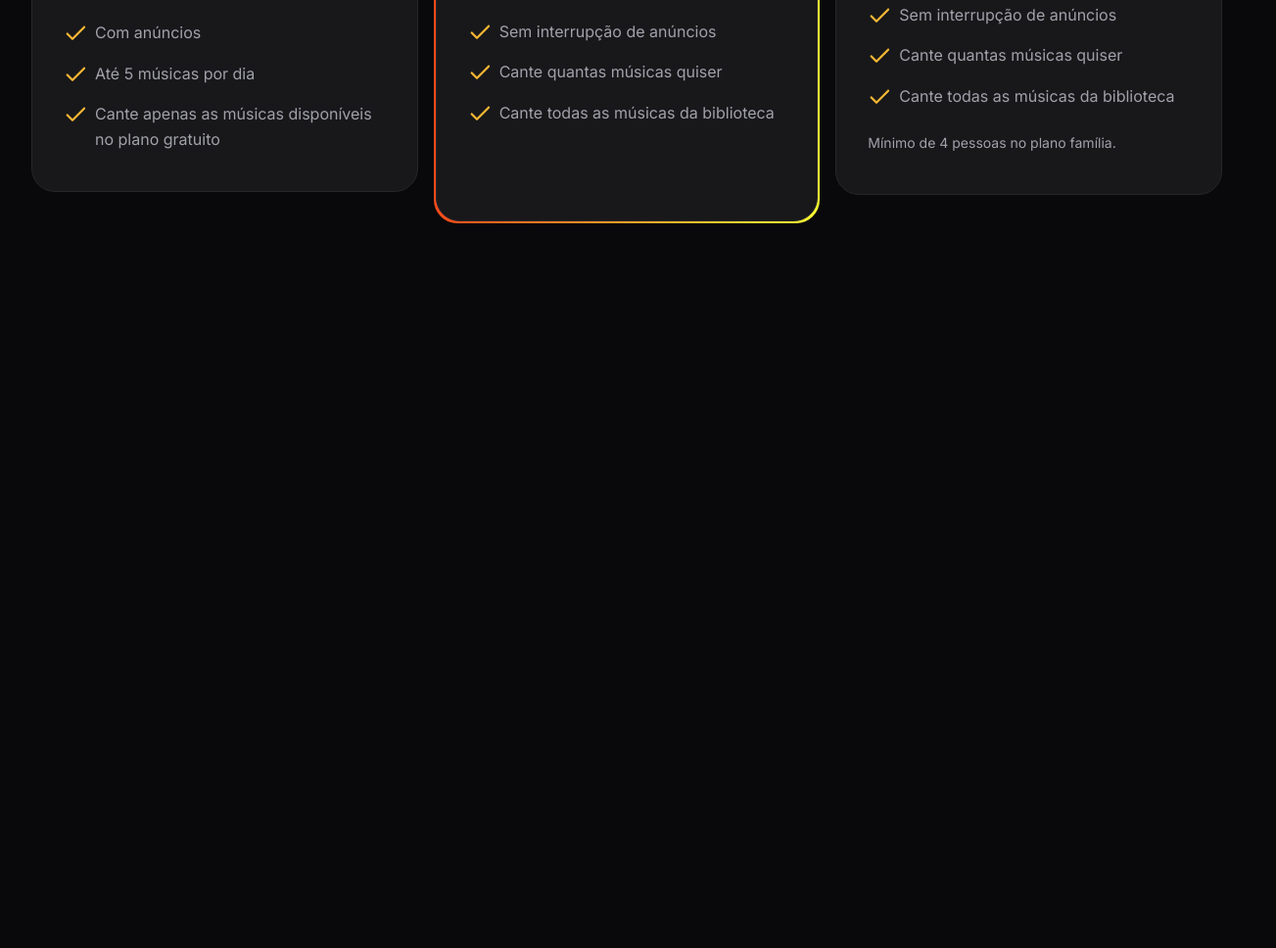
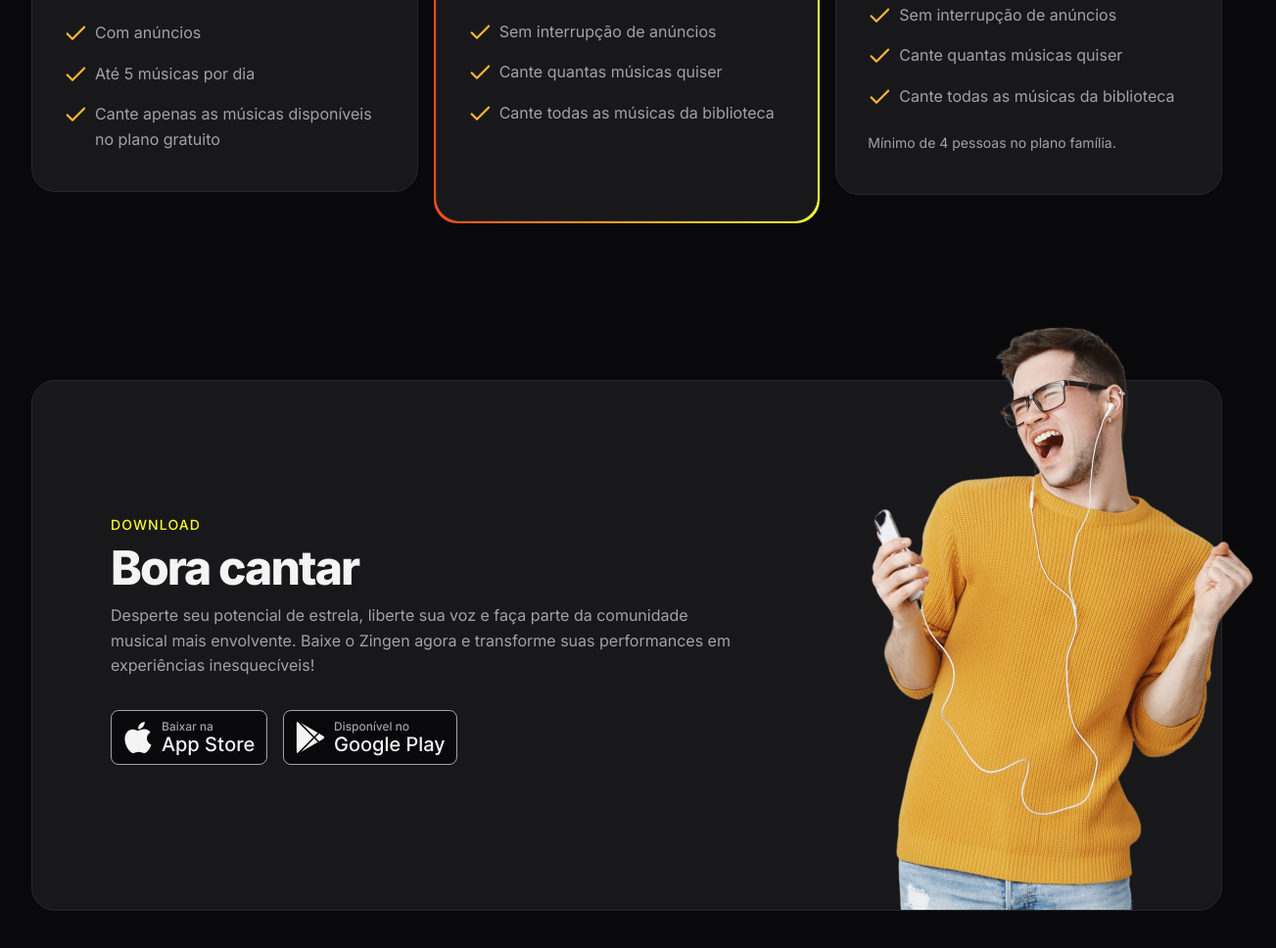
Before and after one commit to israeltx/n4-landing-page-de-aplicativo, a plain HTML site: page index.html in a window 1280 px wide. Shown: the part 3248-4216 px from the top of the page at 98% size, 1303 px wide, since content can reach past the window. Before the commit the page ends 3556 px from the top, so only its background shows below. Drawn offline with Linux system fonts and the light colour scheme.

Commit message:
Seção download

```diff
--- a/index.html
+++ b/index.html
@@ -164,5 +164,25 @@
     </div>
   </section>
 
+  <section id="download">
+    <div class="container py-xl">
+      <div class="card px-lg even-columns items-center">
+        <div>
+          <header>
+            <strong>Download</strong>
+            <h2>Bora cantar</h2>
+          </header>
+          <p>Desperte seu potencial de estrela, liberte sua voz e faça parte da comunidade musical mais envolvente. Baixe o Zingen agora e transforme suas performances em experiências inesquecíveis!</p>
+
+          <div class="buttons flex gap-1">
+            <a href="#"><img src="assets/button-appstore.svg" alt="Baixar da Apple Store"></a>
+            <a href="#"><img src="assets/button-playstore.svg" alt="Baixar da Play Store"></a>
+          </div>
+        </div>
+        <img src="assets/rapaz-ouvindo-musica.png" alt="Imagem de um rapaz ouvindo música">
+      </div>
+    </div>
+  </section>
+
 </body>
 </html>
--- /dev/null
+++ b/styles/download.css
@@ -0,0 +1,29 @@
+#download {
+  & .card {
+    padding: 3rem 1.5rem 15rem;
+    position: relative;
+
+    & > img {
+      width: 14.5rem;
+      position: absolute;
+      bottom: 0;
+      right: -3.5rem;
+    }
+  }
+
+  .buttons {
+    flex-wrap: wrap;
+    margin-top: 2rem;
+  }
+
+  @media (width >= 80rem) {
+    .card {
+      padding: 8.75rem 5rem;
+
+      & > div:nth-child(1) { max-width: 40rem; }
+
+      & > img { width: 29.125rem ;}
+    }
+  }
+
+}
--- a/styles/global.css
+++ b/styles/global.css
@@ -53,6 +53,7 @@ html {
   font-size: var(--fs-base);
   line-height: 1.6;
   color: var(--text-color-primary);
+  overflow-x: hidden;
 }
 
 body { background-color: var(--bg-color); }
--- a/styles/index.css
+++ b/styles/index.css
@@ -9,3 +9,4 @@
 @import url(cards.css);
 @import url(features.css) (width >= 80rem);
 @import url(pricing.css);
+@import url(download.css);
```
Also changed, not shown: assets/button-appstore.svg (added), assets/button-playstore.svg (added), assets/rapaz-ouvindo-musica.png (renamed from assets/rapaz-ouvindo-musica-com-fones-de-ouvido-e-cantando-no-aplicativo-de-karaoke-removebg 1.png).
